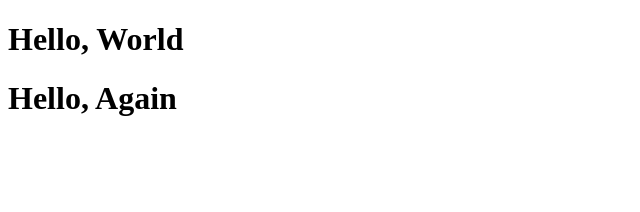
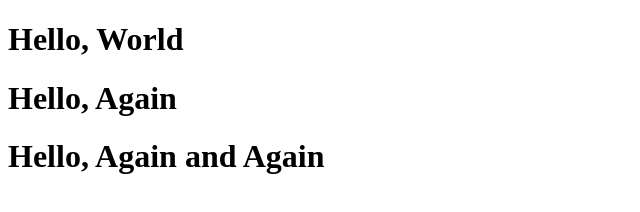
Before and after one commit to DrakeRamore/DrakeRamore, a plain HTML site: page index.html in a window 1280 px wide. Shown: the whole page, without its empty margins (0-640 px from the left). Drawn offline with Linux system fonts and the light colour scheme.

Commit message:
new version_1

```diff
--- a/index.html
+++ b/index.html
@@ -9,5 +9,6 @@
 <body>
     <h1>Hello, World</h1>
     <h1>Hello, Again</h1>
+    <h1>Hello, Again and Again</h1>
 </body>
 </html>
```
